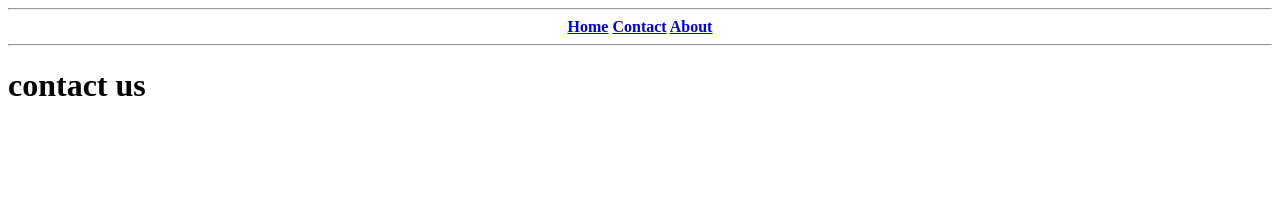
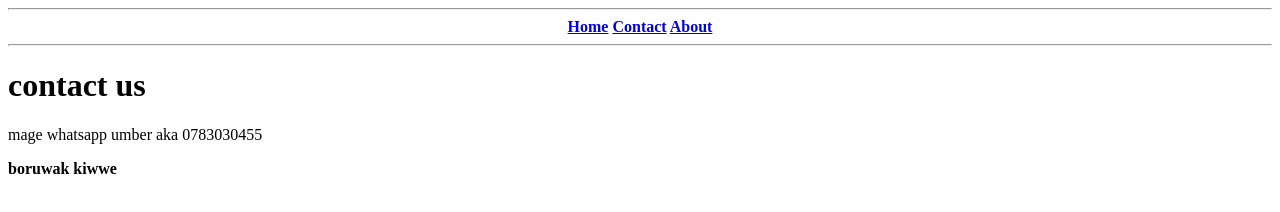
Before and after one commit to sasindudissanayake123/sasindu.html, a plain HTML site: page contact.html in a window 1280 px wide. Drawn offline with Linux system fonts and the light colour scheme.

Commit message:
bold text

```diff
--- a/contact.html
+++ b/contact.html
@@ -20,6 +20,8 @@
     </center>
     <hr>
     <h1>contact us</h1>
+    <p>mage whatsapp umber aka 0783030455</p>
+    <p><b>boruwak kiwwe</b></p>
 </body>
 
 
```
Also changed, not shown: about.html (+3 -0 lines).
